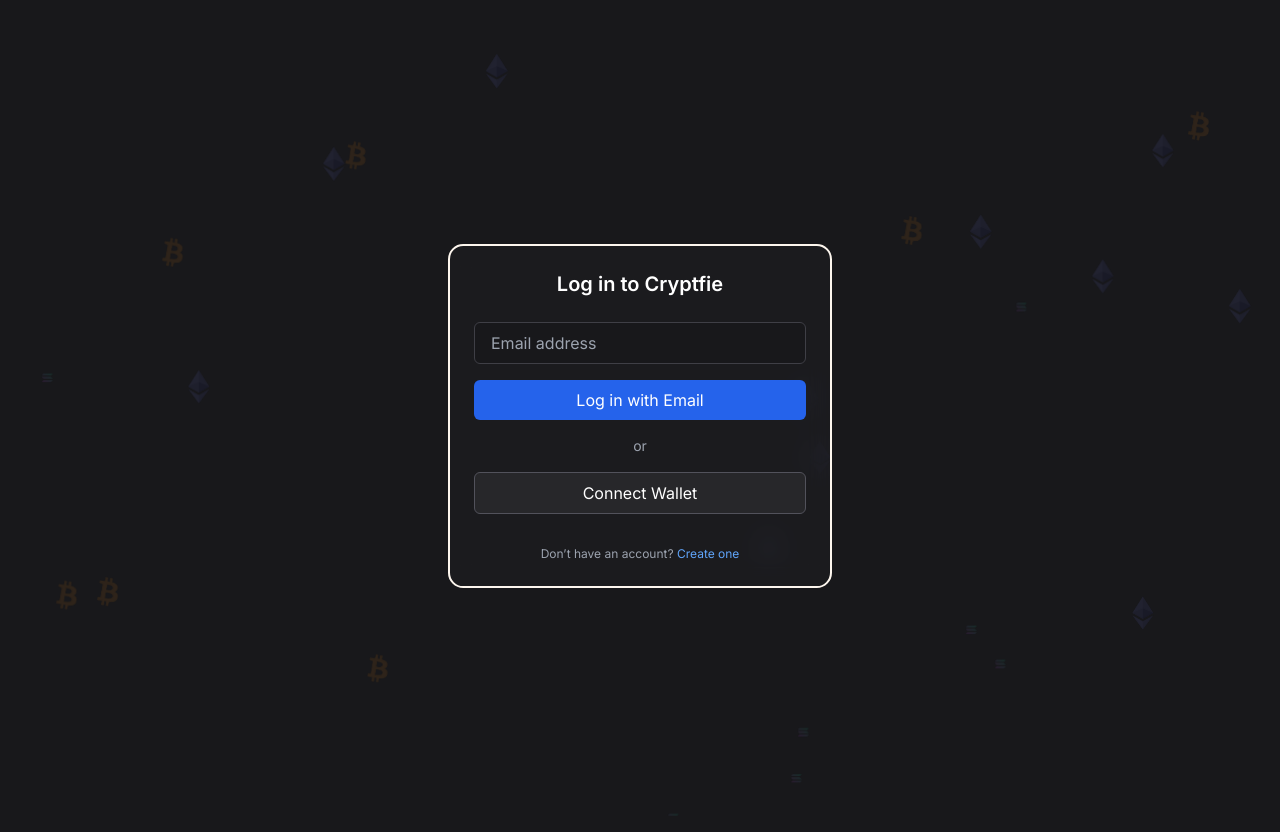
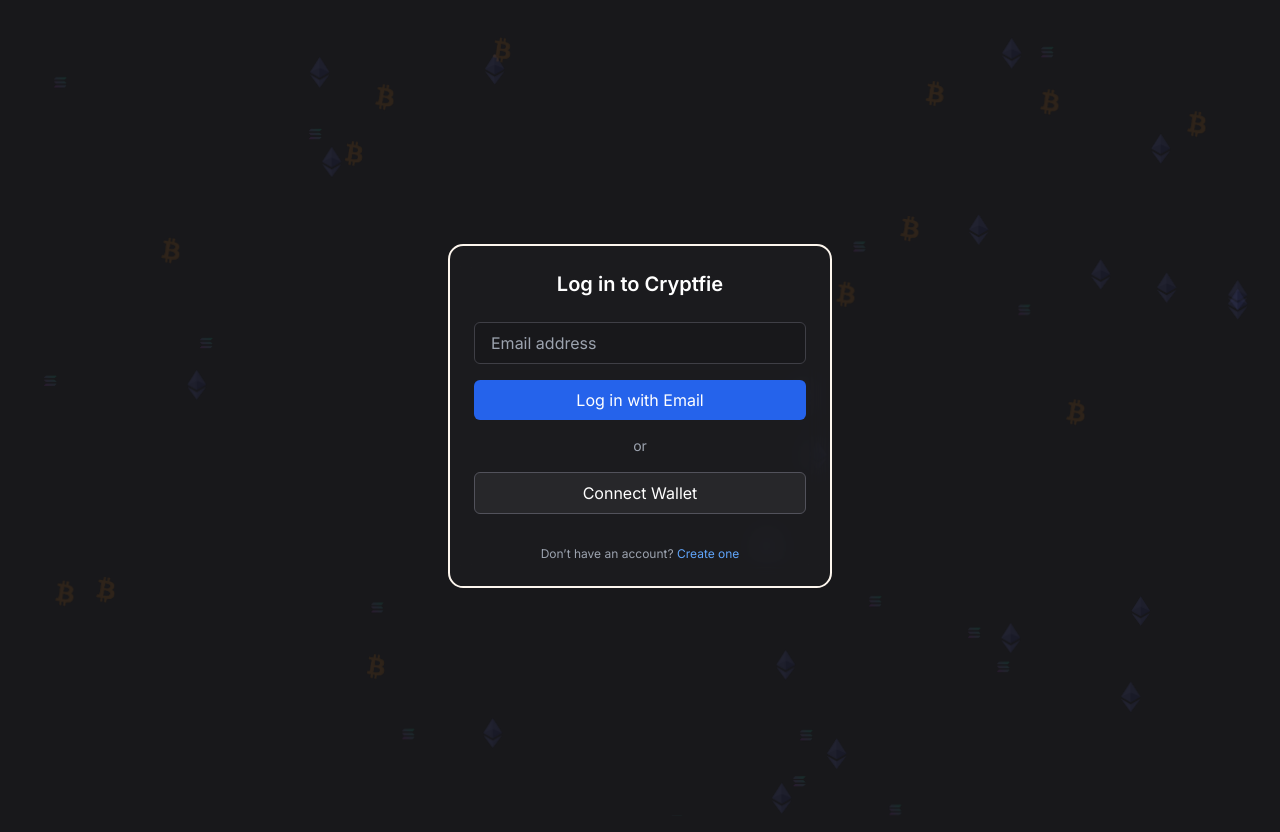
Before and after one commit to nmsain03/crypto-id-mvp, a React (Vite) app: page /login in a window 1280 px wide. Built offline with nearby package versions, Linux system fonts and the light colour scheme.

Commit message:
Update Login.jsx

```diff
--- a/src/pages/Login.jsx
+++ b/src/pages/Login.jsx
@@ -9,15 +9,17 @@
 export default function Login() {
   const [isHovered, setIsHovered] = useState(false);
 
-  // Mehrfach zufällig gemischt für mehr Vielfalt
-  const floatingLogos = Array.from({ length: 25 }, () =>
+  // Erzeuge 50 Logos in zufälliger Reihenfolge
+  const floatingLogos = Array.from({ length: 50 }, () =>
     logos[Math.floor(Math.random() * logos.length)]
   );
 
   return (
     <div className="relative bg-zinc-900 min-h-screen flex justify-center items-center px-4 py-8 text-white font-sans overflow-hidden">
       {/* Hintergrundlogos */}
-      {floatingLogos.map((logo, index) => (
+      {floatingLogos.map((logo, index) => {
+        const isSolana = logo.alt === "SOL";
+        return (
           <img
             key={index}
             src={logo.src}
@@ -26,16 +28,17 @@
             style={{
               left: `${Math.random() * 100}%`,
               top: `${Math.random() * 100}%`,
-            width: "36px",
-            height: "36px",
+              width: isSolana ? "42px" : "32px",   // Solana größer
+              height: isSolana ? "42px" : "32px",
               objectFit: "contain",
               animationDelay: `${Math.random() * 5}s`,
               transform: `rotate(${Math.random() * 360}deg)`,
             }}
           />
-      ))}
+        );
+      })}
 
-      {/* Login-Karte */}
+      {/* Login-Box */}
       <div
         className="relative rounded-[0.95rem] p-6 w-full max-w-sm flex flex-col gap-4
         bg-zinc-800/30 backdrop-blur-md shadow-inner ring-1 ring-white/5 overflow-hidden border-2 z-10"
```
Lines whose indentation alone changed are shown as unchanged.
